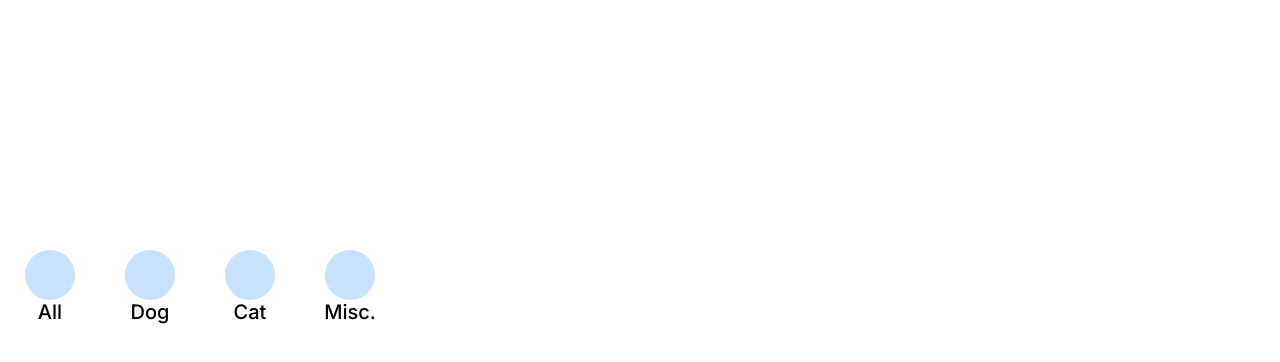
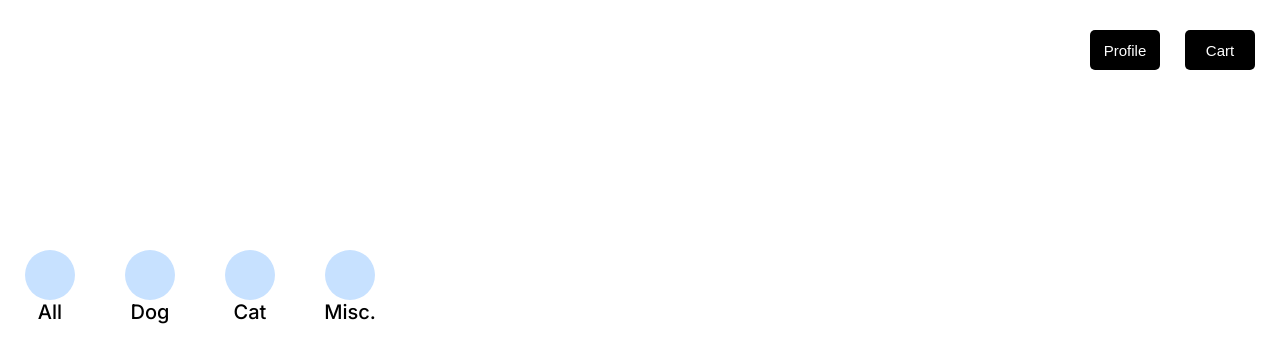
Before and after one commit to calblueprint/shanti-project, a Next.js app: page /storefront in a window 1280 px wide. Shown: the top 362 px of the page. Built offline with nearby package versions, Linux system fonts and the light colour scheme; no server answers.

Commit message:
Reincorporated profile and cart buttons back into storefront

```diff
--- a/src/app/storefront/page.tsx
+++ b/src/app/storefront/page.tsx
@@ -2,7 +2,8 @@
 
 import React, { useState } from 'react';
 
-import { GlobalStyle, ButtonsContainer } from './styles';
+import Link from 'next/link';
+import { GlobalStyle, ButtonsContainer, IconButtons } from './styles';
 import ProductButtons from './productButtons';
 
 interface Product {
@@ -43,6 +44,13 @@ export default function App() {
   return (
     <main>
       <GlobalStyle />
+      <IconButtons>
+        <Link href="/checkout">Cart</Link>
+      </IconButtons>
+      <IconButtons>
+        <Link href="/profileScreen">Profile</Link>
+      </IconButtons>
+      <GlobalStyle />
       <ButtonsContainer>
         {buttons.map(type => (
           <ProductButtons
--- a/src/app/storefront/productButtons.tsx
+++ b/src/app/storefront/productButtons.tsx
@@ -29,7 +29,7 @@ export default function ProductButtons(props: {
   ) {
     setIsClicked(!IsClicked);
     const category = e.currentTarget.value;
-    console.log(category);
+    // console.log(category);
 
     if (category !== 'All') {
       const products = await filterProduct(category);
@@ -50,7 +50,9 @@ export default function ProductButtons(props: {
         isClicked={IsClicked}
         key={key}
         value={value}
-        onClick={e => applyFilter(e)}
+        onClick={(e: React.MouseEvent<HTMLButtonElement, MouseEvent>) =>
+          applyFilter(e)
+        }
       />
       <Label isClicked={IsClicked}>{content}</Label>
     </IndividualContainer>
--- a/src/app/storefront/styles.ts
+++ b/src/app/storefront/styles.ts
@@ -42,3 +42,20 @@ export const ButtonsContainer = styled.div`
   flex-direction: row;
   align-items: center;
 `;
+export const IconButtons = styled.button`
+  margin-top: 30px;
+  margin-right: 25px;
+  color: white;
+  text-align: center;
+  font-family: sans-serif;
+  font-size: 15px;
+  font-style: normal;
+  font-weight: normal;
+  line-height: normal;
+  width: 70px;
+  height: 40px;
+  background: black;
+  border: transparent;
+  border-radius: 5px;
+  float: right;
+`;
```
